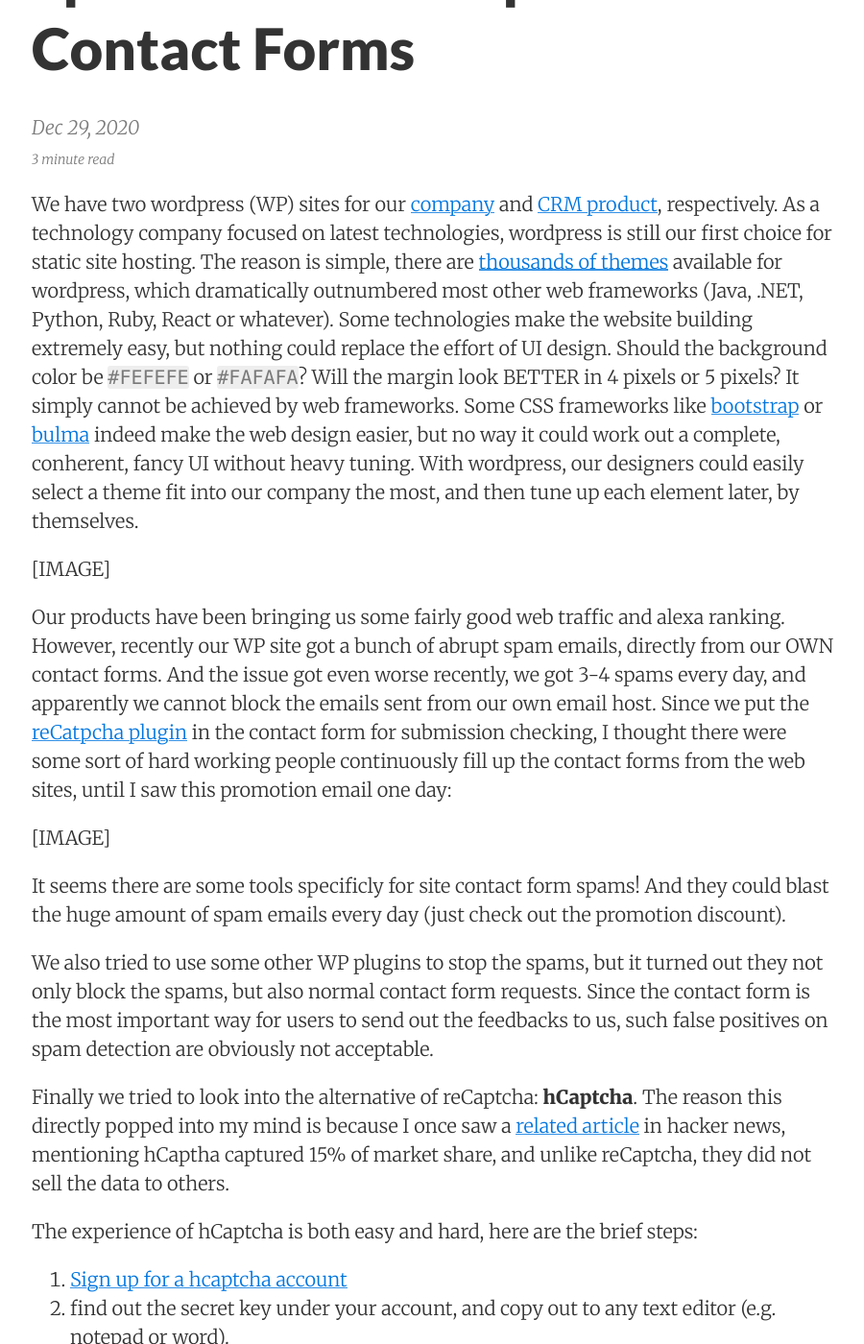
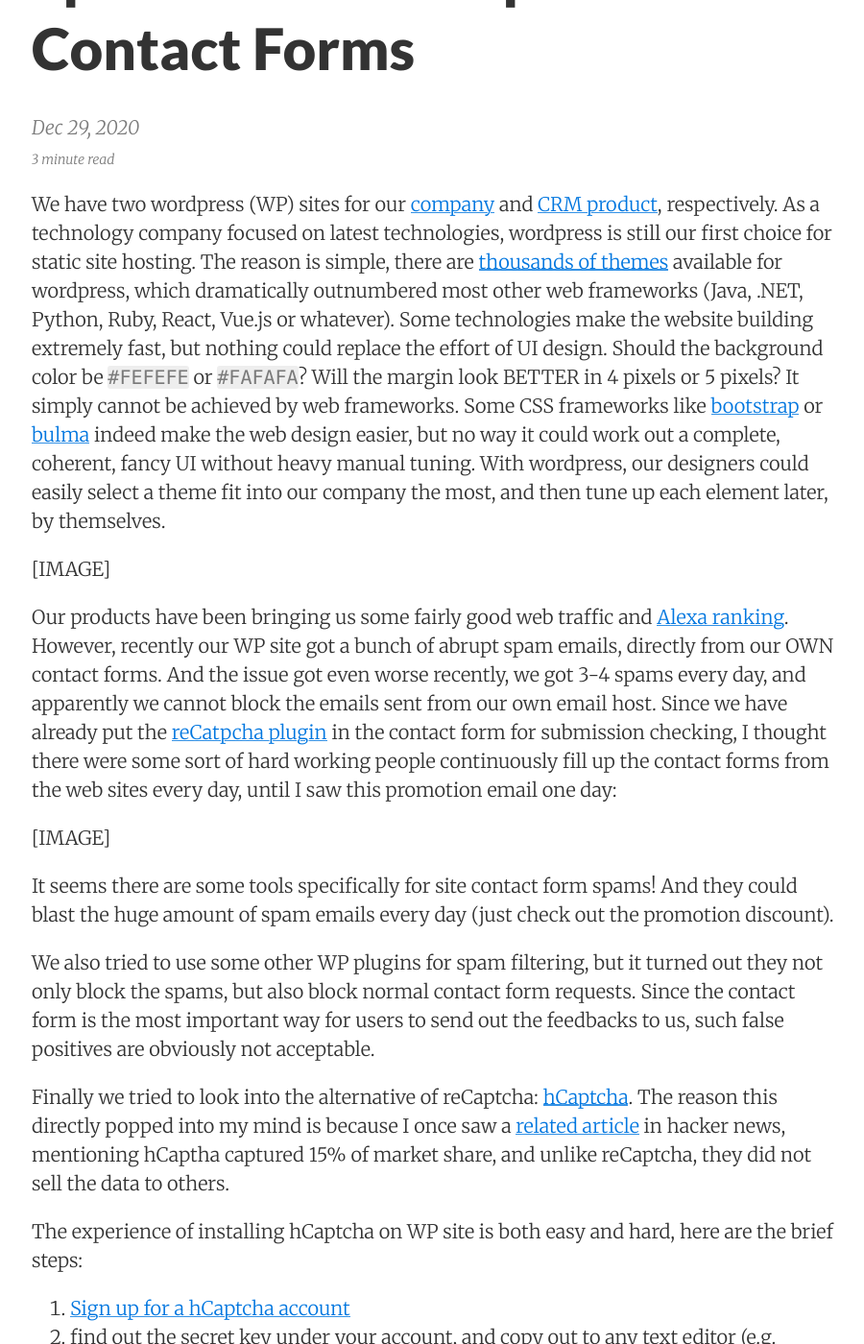
Before and after one commit to bartsolutions/bartsolutions.github.io, a Jekyll site: the page built from _posts/2020-12-29-how-to-use-hcaptcha-to-stop-spams-from-wordpress-contact-forms.md, in a window 1280 px wide and 1400 px high, scrolled down 354 px. Shown: the whole window at 96% size, without its empty margins (187-1087 px from the left). Built offline with Jekyll 4.4.1, drawn with Linux system fonts in a browser that asks for light colours; nearby versions of some CDN libraries; some of the changed text lies outside the part shown.

Commit message:
fixed typo

```diff
--- a/_posts/2020-12-29-how-to-use-hcaptcha-to-stop-spams-from-wordpress-contact-forms.md
+++ b/_posts/2020-12-29-how-to-use-hcaptcha-to-stop-spams-from-wordpress-contact-forms.md
@@ -5,38 +5,36 @@ date: 2020-12-29
 summary: We got a bunch of spam emails from our contact forms recently, and the reCaptcha WP plugin seems not working.
 ---
 
-We have two wordpress (WP) sites for our [company](https://www.bart.com.hk) and [CRM product](https://www.simplemobilecrm.com), respectively. As a technology company focused on latest technologies, wordpress is still our first choice for static site hosting. The reason is simple, there are [thousands of themes](https://themeforest.net/category/wordpress?term=theme) available for wordpress, which dramatically outnumbered most other web frameworks (Java, .NET, Python, Ruby, React or whatever). Some technologies make the website building extremely easy, but nothing could replace the effort of UI design. Should the background color be `#FEFEFE` or `#FAFAFA`? Will the margin look BETTER in 4 pixels or 5 pixels? It simply cannot be achieved by web frameworks. Some CSS frameworks like [bootstrap](https://getbootstrap.com) or [bulma](https://bulma.io) indeed make the web design easier, but no way it could work out a complete, conherent, fancy UI without heavy tuning. With wordpress, our designers could easily select a theme fit into our company the most, and then tune up each element later, by themselves.
+We have two wordpress (WP) sites for our [company](https://www.bart.com.hk) and [CRM product](https://www.simplemobilecrm.com), respectively. As a technology company focused on latest technologies, wordpress is still our first choice for static site hosting. The reason is simple, there are [thousands of themes](https://themeforest.net/category/wordpress?term=theme) available for wordpress, which dramatically outnumbered most other web frameworks (Java, .NET, Python, Ruby, React, Vue.js or whatever). Some technologies make the website building extremely fast, but nothing could replace the effort of UI design. Should the background color be `#FEFEFE` or `#FAFAFA`? Will the margin look BETTER in 4 pixels or 5 pixels? It simply cannot be achieved by web frameworks. Some CSS frameworks like [bootstrap](https://getbootstrap.com) or [bulma](https://bulma.io) indeed make the web design easier, but no way it could work out a complete, coherent, fancy UI without heavy manual tuning. With wordpress, our designers could easily select a theme fit into our company the most, and then tune up each element later, by themselves.
 
 [IMAGE]
 
-Our products have been bringing us some fairly good web traffic and alexa ranking. However, recently our WP site got a bunch of abrupt spam emails, directly from our OWN contact forms. And the issue got even worse recently, we got 3-4 spams every day, and apparently we cannot block the emails sent from our own email host. Since we put the [reCatpcha plugin](https://wordpress.org/plugins/google-captcha/) in the contact form for submission checking, I thought there were some sort of hard working people continuously fill up the contact forms from the web sites, until I saw this promotion email one day:
+Our products have been bringing us some fairly good web traffic and [Alexa ranking](https://www.alexa.com/siteinfo/bart.com.hk#trafficstats). However, recently our WP site got a bunch of abrupt spam emails, directly from our OWN contact forms. And the issue got even worse recently, we got 3-4 spams every day, and apparently we cannot block the emails sent from our own email host. Since we have already put the [reCatpcha plugin](https://wordpress.org/plugins/google-captcha/) in the contact form for submission checking, I thought there were some sort of hard working people continuously fill up the contact forms from the web sites every day, until I saw this promotion email one day:
 
 
 [IMAGE]
 
-It seems there are some tools specificly for site contact form spams! And they could blast the huge amount of spam emails every day (just check out the promotion discount).
+It seems there are some tools specifically for site contact form spams! And they could blast the huge amount of spam emails every day (just check out the promotion discount).
 
 
-We also tried to use some other WP plugins to stop the spams, but it turned out they not only block the spams, but also normal contact form requests. Since the contact form is the most important way for users to send out the feedbacks to us, such false positives on spam detection are obviously not acceptable.
+We also tried to use some other WP plugins for spam filtering, but it turned out they not only block the spams, but also block normal contact form requests. Since the contact form is the most important way for users to send out the feedbacks to us, such false positives are obviously not acceptable.
 
-Finally we tried to look into the alternative of reCaptcha: **hCaptcha**. The reason this directly popped into my mind is because I once saw a [related article](https://news.ycombinator.com/item?id=25212541) in hacker news, mentioning hCaptha captured 15% of market share, and unlike reCaptcha, they did not sell the data to others.
+Finally we tried to look into the alternative of reCaptcha: [hCaptcha](https://www.hCaptcha.com/). The reason this directly popped into my mind is because I once saw a [related article](https://news.ycombinator.com/item?id=25212541) in hacker news, mentioning hCaptha captured 15% of market share, and unlike reCaptcha, they did not sell the data to others.
 
 
-The experience of hCaptcha is both easy and hard, here are the brief steps:
-1. [Sign up for a hcaptcha account](https://www.hcaptcha.com/)
+The experience of installing hCaptcha on WP site is both easy and hard, here are the brief steps:
+1. [Sign up for a hCaptcha account](https://www.hCaptcha.com/)
 2. find out the secret key under your account, and copy out to any text editor (e.g. notepad or word).\
 [IMAGE]
-3. create a new site in hcaptcha, and copy out the site key\
+3. create a new site in hCaptcha, and copy out the site key\
 [IMAGE]
-3. Install [WP plugin](https://wordpress.org/plugins/hcaptcha-for-forms-and-more/)
+3. Install [WP plugin](https://wordpress.org/plugins/hCaptcha-for-forms-and-more/)
 4. In `settings` -> `hCaptcha` of wordpress admin page, input the site key and secret key:\
 [IMAGE]
 5. Activate plugin for contact form 7, and save the changes.\
 [IMAGE]
 
-==
-
-And that's it. I think the most confusing part is, ironically, the easiness. After the plugin is activated, I expect to set up something for the final integration with my contact forms, and I cannot find any instructions about that. It turns out you need not (and cannot) do anything further, after the set up is finished, it would magically appear at the bottom of contact form.
+And that's it. I think the most confusing part is, ironically, the easiness. After the plugin is activated, I expect to set up something for the final integration with my contact forms, like reCaptcha. And I cannot find any instructions about that. It turns out you need not (and cannot) do anything further, after the set up is finished, it would magically appear at the bottom of each contact form.
 
 
 Here is the result:
```
Also changed, not shown: other parts of _posts/2020-12-29-how-to-use-hcaptcha-to-stop-spams-from-wordpress-contact-forms.md (+1 -1 lines).
